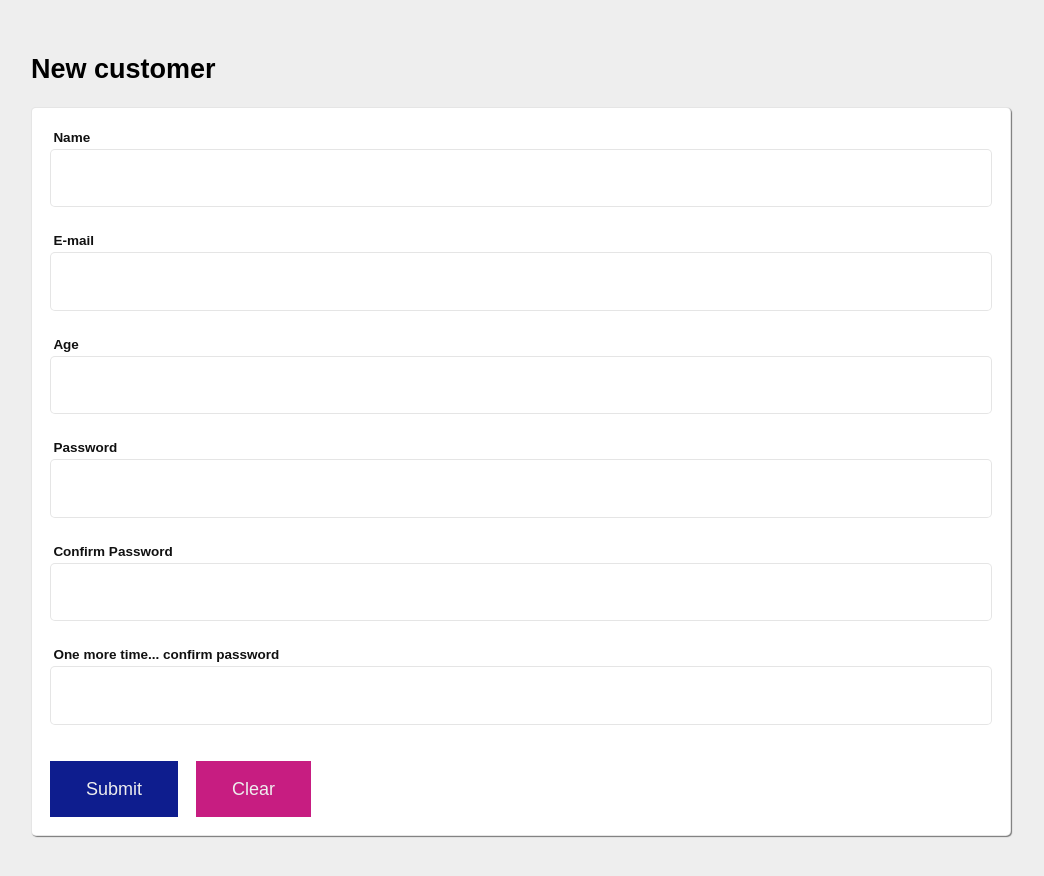
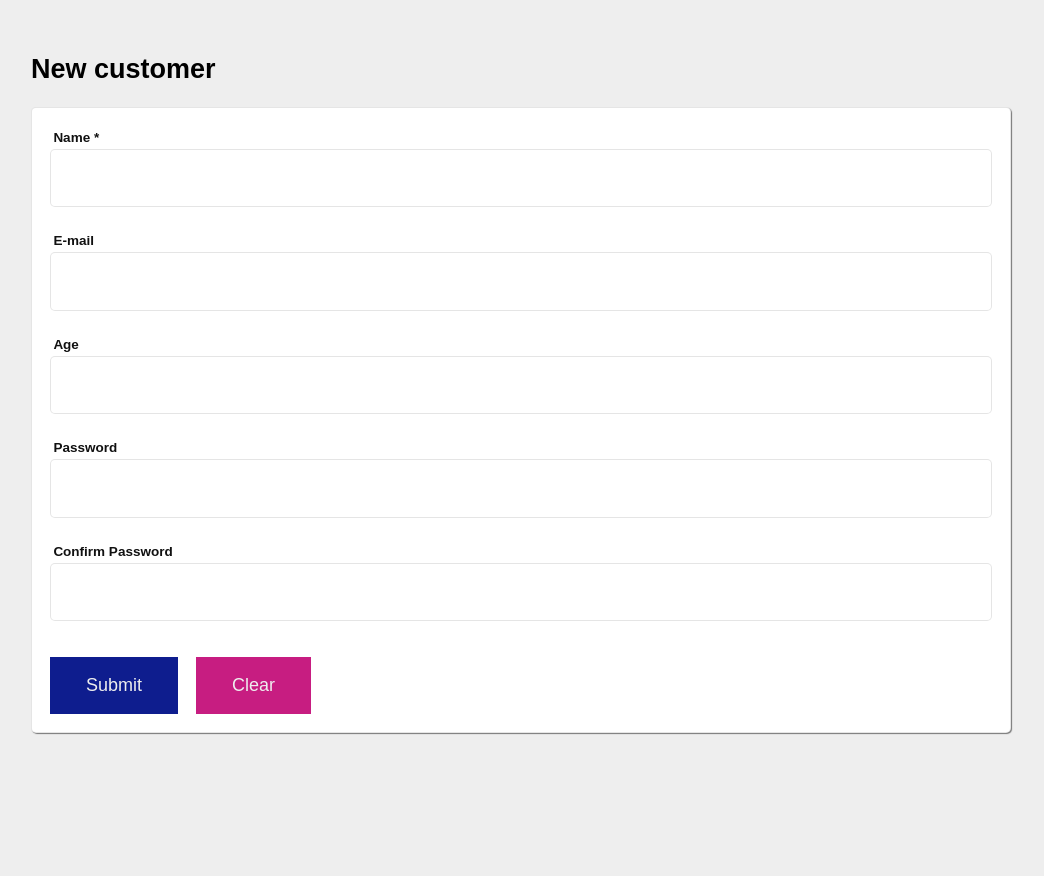
Before and after one commit to DEVin-Intelbras/projetos-react, a React (Vite) app in the folder m01s10/: page / in a window 1280 px wide. Shown: the top 876 px of the page, without its empty margins (119-1163 px from the left). After the commit the page ends 800 px from the top, so only its background shows below. Built offline with nearby package versions, Linux system fonts and the light colour scheme.

Commit message:
React hook form

```diff
--- a/m01s10/package.json
+++ b/m01s10/package.json
@@ -11,7 +11,8 @@
   "dependencies": {
     "prop-types": "^15.8.1",
     "react": "^18.2.0",
-    "react-dom": "^18.2.0"
+    "react-dom": "^18.2.0",
+    "react-hook-form": "^7.34.2"
   },
   "devDependencies": {
     "@types/react": "^18.0.17",
--- a/m01s10/src/main.jsx
+++ b/m01s10/src/main.jsx
@@ -8,7 +8,7 @@ import "./assets/css/global.css";
 const app = ReactDOM.createRoot(document.getElementById("root"));
 
 app.render(
-  <React.StrictMode>
-    <App />
-  </React.StrictMode>
+  // <React.StrictMode>
+  <App />
+  // </React.StrictMode>
 );
--- a/m01s10/src/pages/Customer/AddCustomer.jsx
+++ b/m01s10/src/pages/Customer/AddCustomer.jsx
@@ -1,80 +1,52 @@
-import { useEffect } from "react";
-import { useRef } from "react";
-import { useState } from "react";
+import { useForm } from "react-hook-form";
+
 import { Paper, ButtonGroup, Button, Form } from "../../components";
 import styles from "./AddCustomer.module.css";
 
+const validationObject = {
+  required: true,
+};
+
 export const AddCustomer = () => {
-  const intervalId = useRef();
-  const [form, setForm] = useState({});
-  const error = {};
-
-  const handleSubmit = () => {};
-  const handleReset = () => {};
-  const handleChange = (event) => {
-    setForm((f) => {
-      return { ...f, [event.target.name]: event.target.value };
-    });
-  };
-
-  const funSalvarForm = () => {
-    localStorage.setItem("mikaform", JSON.stringify(form));
-  };
-
-  useEffect(() => {
-    intervalId.current = setInterval(funSalvarForm, 1000);
-    return () => {
-      clearInterval();
-    };
-  });
+  const { register, handleSubmit } = useForm();
+  const handleConfirmarForm = (valores) => {};
 
   return (
     <div className={styles.container}>
       <h2>New customer</h2>
       <Paper>
-        <Form>
-          <div className={styles.fieldGroup}>
-            <label htmlFor="name">Name</label>
-            <input onChange={handleChange} type="text" id="name" name="name" />
-            {!!error.name && <span>{error.name}</span>}
+        <form onSubmit={handleSubmit(handleConfirmarForm)}>
+          <div className={`${styles.fieldGroup}`}>
+            <label htmlFor="name">Name *</label>
+            <input type="text" id="name" {...register("name", validationObject)} />
           </div>
           <div className={styles.fieldGroup}>
             <label htmlFor="email">E-mail</label>
-            <input onChange={(e) => handleChange(e)} type="text" id="email" name="email" />
+            <input {...register("email", validationObject)} type="text" id="email" />
           </div>
           <div className={styles.fieldGroup}>
             <label htmlFor="age">Age</label>
-            <input onChange={handleChange} type="age" min="0" step="1" id="age" name="age" />
+            <input {...register("age", validationObject)} type="number" min="0" step="1" id="age" />
           </div>
           <div className={styles.fieldGroup}>
             <label htmlFor="password">Password</label>
-            <input onChange={handleChange} type="password" id="password" name="password" />
+            <input {...register("password", validationObject)} type="password" id="password" />
           </div>
           <div className={styles.fieldGroup}>
             <label htmlFor="passwordConfirm">Confirm Password</label>
             <input
-              onChange={handleChange}
+              {...register("passwordConfirm", validationObject)}
               type="password"
               id="passwordConfirm"
-              name="passwordConfirm"
-            />
-          </div>
-          <div className={styles.fieldGroup}>
-            <label htmlFor="passwordConfirmAgain">One more time... confirm password</label>
-            <input
-              onChange={handleChange}
-              type="password"
-              id="passwordConfirmAgain"
-              name="passwordConfirmAgain"
             />
           </div>
           <ButtonGroup>
             <Button onClick={handleSubmit}>Submit</Button>
-            <Button onClick={handleReset} color="secondary">
+            <Button onClick={() => {}} color="secondary">
               Clear
             </Button>
           </ButtonGroup>
-        </Form>
+        </form>
       </Paper>
     </div>
   );
```
Also changed, not shown: 2 other files (tests, documents, lock files or other folders).
